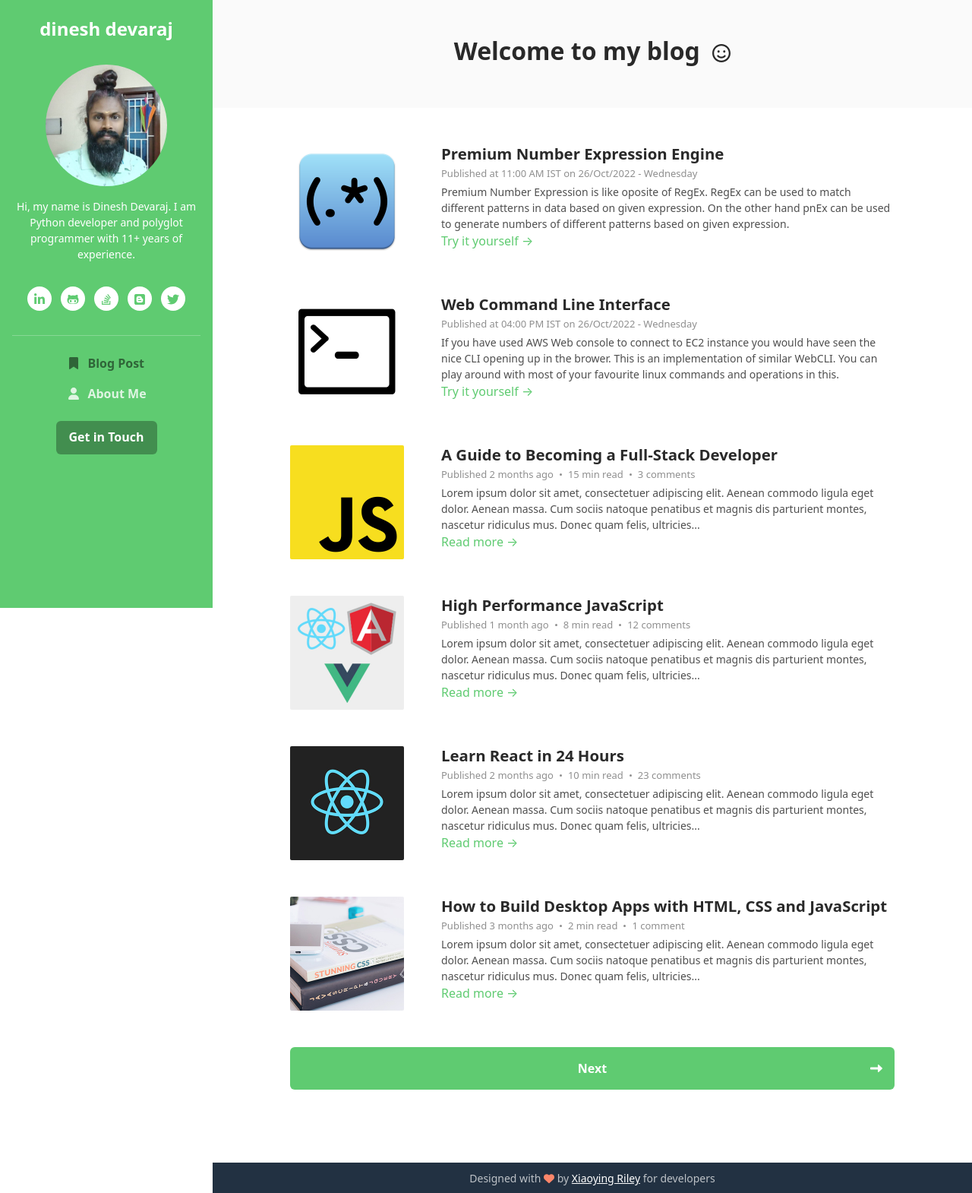
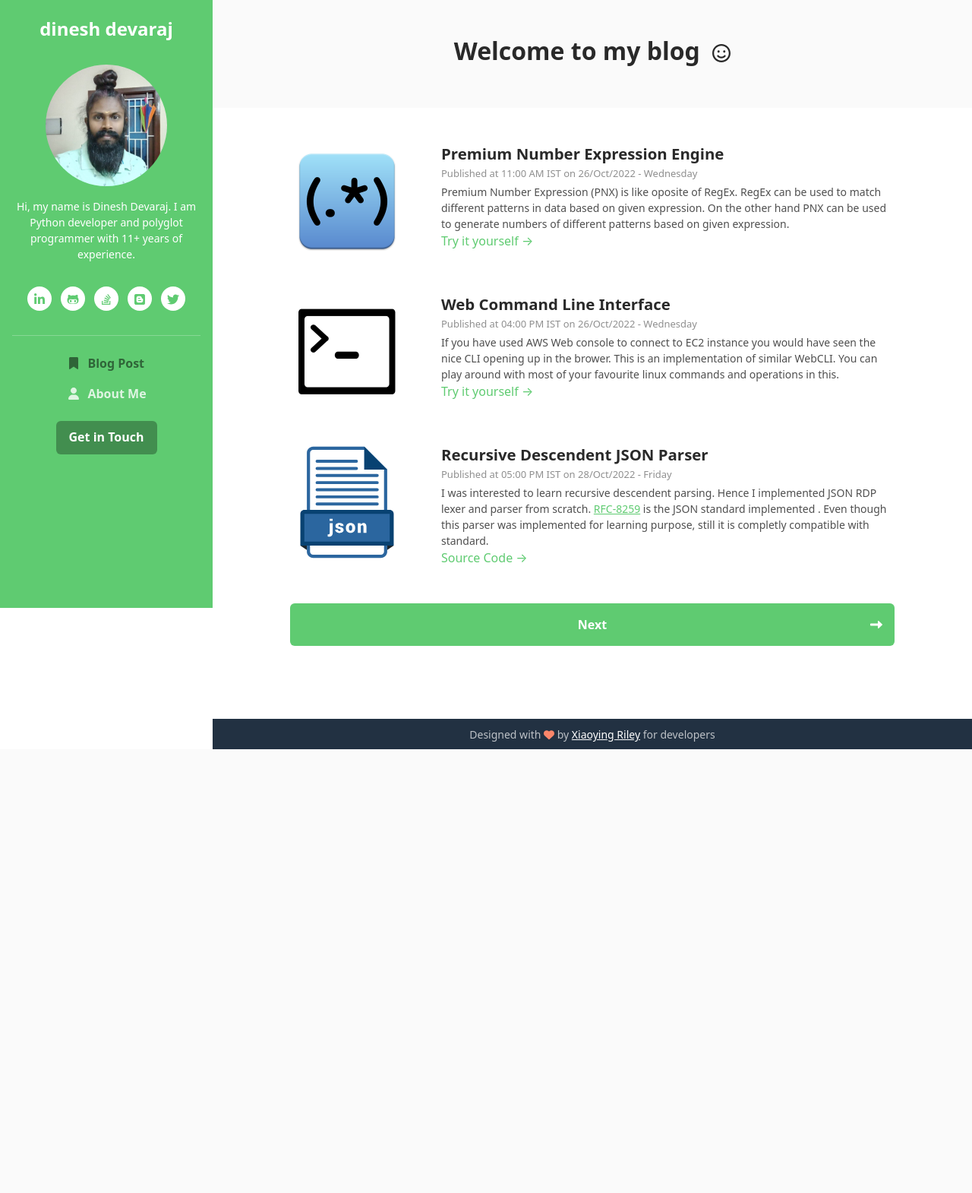
Before and after one commit to DineshDevaraj/ddblog, a Flask app: page / in a window 1280 px wide. Shown: the whole page at 76% size. After the commit the page ends 986 px from the top, so only its background shows below. Run offline with Flask 2, Linux system fonts and the light colour scheme; some libraries are stand-ins or nearby versions.

Commit message:
modifies the post list to include ddjson parser

```diff
--- a/templates/index.html
+++ b/templates/index.html
@@ -27,10 +27,12 @@
 					        <img class="img-fluid post-thumb " src="static/images/blog/regex.png" alt="image">
 					    </div>
 					    <div class="col">
-						    <h3 class="title mb-1"><a class="text-link" href="blog-post.html">Premium Number Expression Engine</a></h3>
+						    <h3 class="title mb-1"><a class="text-link"
+								href="http://pnxengine.pythonanywhere.com">
+									Premium Number Expression Engine</a></h3>
 						    <div class="meta mb-1"><span class="date">Published at 11:00 AM IST on 26/Oct/2022 - Wednesday</span></div>
-						    <div class="intro">Premium Number Expression is like oposite of RegEx. RegEx can be used to match different patterns in data based on given expression. On the other hand pnEx can be used to generate numbers of different patterns based on given expression.</div>
-						    <a class="text-link" target="_blank"
+						    <div class="intro">Premium Number Expression (PNX) is like oposite of RegEx. RegEx can be used to match different patterns in data based on given expression. On the other hand PNX can be used to generate numbers of different patterns based on given expression.</div>
+						    <a class="text-link"
 								href="http://pnxengine.pythonanywhere.com">
 									Try it yourself &rarr;</a>
 					    </div><!--//col-->
@@ -53,56 +55,17 @@
 			    <div class="item mb-5">
 				    <div class="row g-3 g-xl-0">
 					    <div class="col-2 col-xl-3">
-					        <img class="img-fluid post-thumb" src="static/images/blog/blog-post-thumb-3.jpg" alt="image">
+					        <img class="img-fluid post-thumb" src="static/images/blog/json-file.svg" alt="image">
 					    </div>
 					    <div class="col">
-						    <h3 class="title mb-1"><a class="text-link" href="blog-post.html">A Guide to Becoming a Full-Stack Developer</a></h3>
-						    <div class="meta mb-1"><span class="date">Published 2 months ago</span><span class="time">15 min read</span><span class="comment"><a class="text-link" href="#">3 comments</a></span></div>
-						    <div class="intro">Lorem ipsum dolor sit amet, consectetuer adipiscing elit. Aenean commodo ligula eget dolor. Aenean massa. Cum sociis natoque penatibus et magnis dis parturient montes, nascetur ridiculus mus. Donec quam felis, ultricies...</div>
-						    <a class="text-link" href="blog-post.html">Read more &rarr;</a>
-					    </div><!--//col-->
-				    </div><!--//row-->
-			    </div><!--//item-->
-
-			    <div class="item mb-5">
-				    <div class="row g-3 g-xl-0">
-					    <div class="col-2 col-xl-3">
-					        <img class="img-fluid post-thumb" src="static/images/blog/blog-post-thumb-4.jpg" alt="image">
-					    </div>
-					    <div class="col">
-						    <h3 class="title mb-1"><a class="text-link" href="blog-post.html">High Performance JavaScript</a></h3>
-						    <div class="meta mb-1"><span class="date">Published 1 month ago</span><span class="time">8 min read</span><span class="comment"><a class="text-link" href="#">12 comments</a></span></div>
-						    <div class="intro">Lorem ipsum dolor sit amet, consectetuer adipiscing elit. Aenean commodo ligula eget dolor. Aenean massa. Cum sociis natoque penatibus et magnis dis parturient montes, nascetur ridiculus mus. Donec quam felis, ultricies...</div>
-						    <a class="text-link" href="blog-post.html">Read more &rarr;</a>
-					    </div><!--//col-->
-				    </div><!--//row-->
-			    </div><!--//item-->
-
-
-			    <div class="item mb-5">
-				    <div class="row g-3 g-xl-0">
-					    <div class="col-2 col-xl-3">
-					        <img class="img-fluid post-thumb" src="static/images/blog/blog-post-thumb-5.jpg" alt="image">
-					    </div>
-					    <div class="col">
-						    <h3 class="title mb-1"><a class="text-link" href="blog-post.html">Learn React in 24 Hours</a></h3>
-						    <div class="meta mb-1"><span class="date">Published 2 months ago</span><span class="time">10 min read</span><span class="comment"><a class="text-link" href="#">23 comments</a></span></div>
-						    <div class="intro">Lorem ipsum dolor sit amet, consectetuer adipiscing elit. Aenean commodo ligula eget dolor. Aenean massa. Cum sociis natoque penatibus et magnis dis parturient montes, nascetur ridiculus mus. Donec quam felis, ultricies...</div>
-						    <a class="text-link" href="blog-post.html">Read more &rarr;</a>
-					    </div><!--//col-->
-				    </div><!--//row-->
-			    </div><!--//item-->
-
-			    <div class="item">
-				    <div class="row g-3 g-xl-0">
-					    <div class="col-2 col-xl-3">
-					        <img class="img-fluid post-thumb" src="static/images/blog/blog-post-thumb-6.jpg" alt="image">
-					    </div>
-					    <div class="col">
-						    <h3 class="title mb-1"><a class="text-link" href="blog-post.html">How to Build Desktop Apps with HTML, CSS and JavaScript</a></h3>
-						    <div class="meta mb-1"><span class="date">Published 3 months ago</span><span class="time">2 min read</span><span class="comment"><a class="text-link" href="#">1 comment</a></span></div>
-						    <div class="intro">Lorem ipsum dolor sit amet, consectetuer adipiscing elit. Aenean commodo ligula eget dolor. Aenean massa. Cum sociis natoque penatibus et magnis dis parturient montes, nascetur ridiculus mus. Donec quam felis, ultricies...</div>
-						    <a class="text-link" href="blog-post.html">Read more &rarr;</a>
+						    <h3 class="title mb-1"><a class="text-link"
+								href="https://github.com/DineshDevaraj/ddjson">
+									Recursive Descendent JSON Parser</a></h3>
+						    <div class="meta mb-1"><span class="date">Published at 05:00 PM IST on 28/Oct/2022 - Friday</span></div>
+						    <div class="intro">I was interested to learn recursive descendent parsing. Hence I implemented JSON RDP lexer and parser from scratch. <a href="https://datatracker.ietf.org/doc/html/rfc8259">RFC-8259</a> is the JSON standard implemented . Even though this parser was implemented for learning purpose, still it is completly compatible with standard.</div>
+						    <a class="text-link"
+								href="https://github.com/DineshDevaraj/ddjson">
+									Source Code &rarr;</a>
 					    </div><!--//col-->
 				    </div><!--//row-->
 			    </div><!--//item-->
```
Also changed, not shown: static/images/blog/json-file.svg (added).
